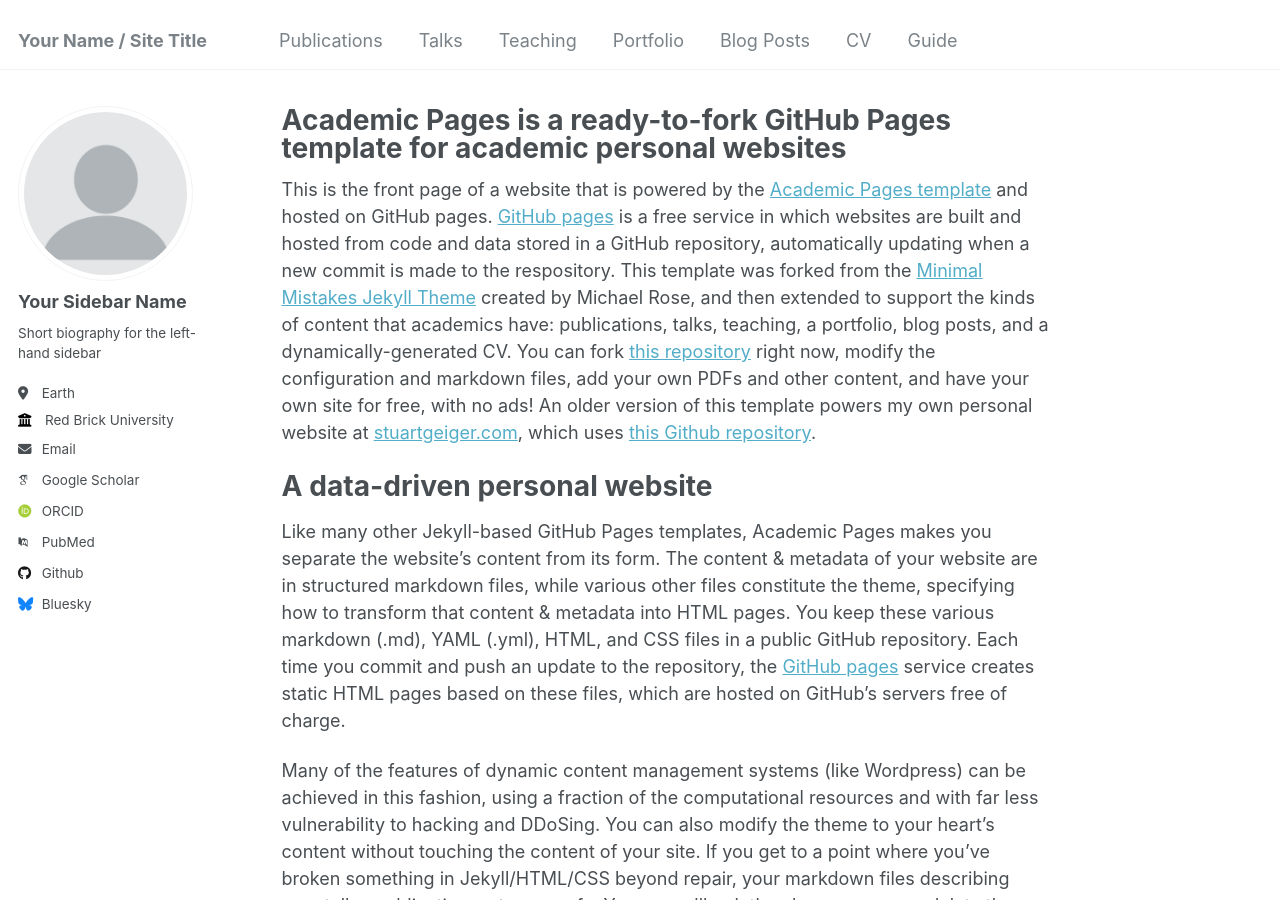
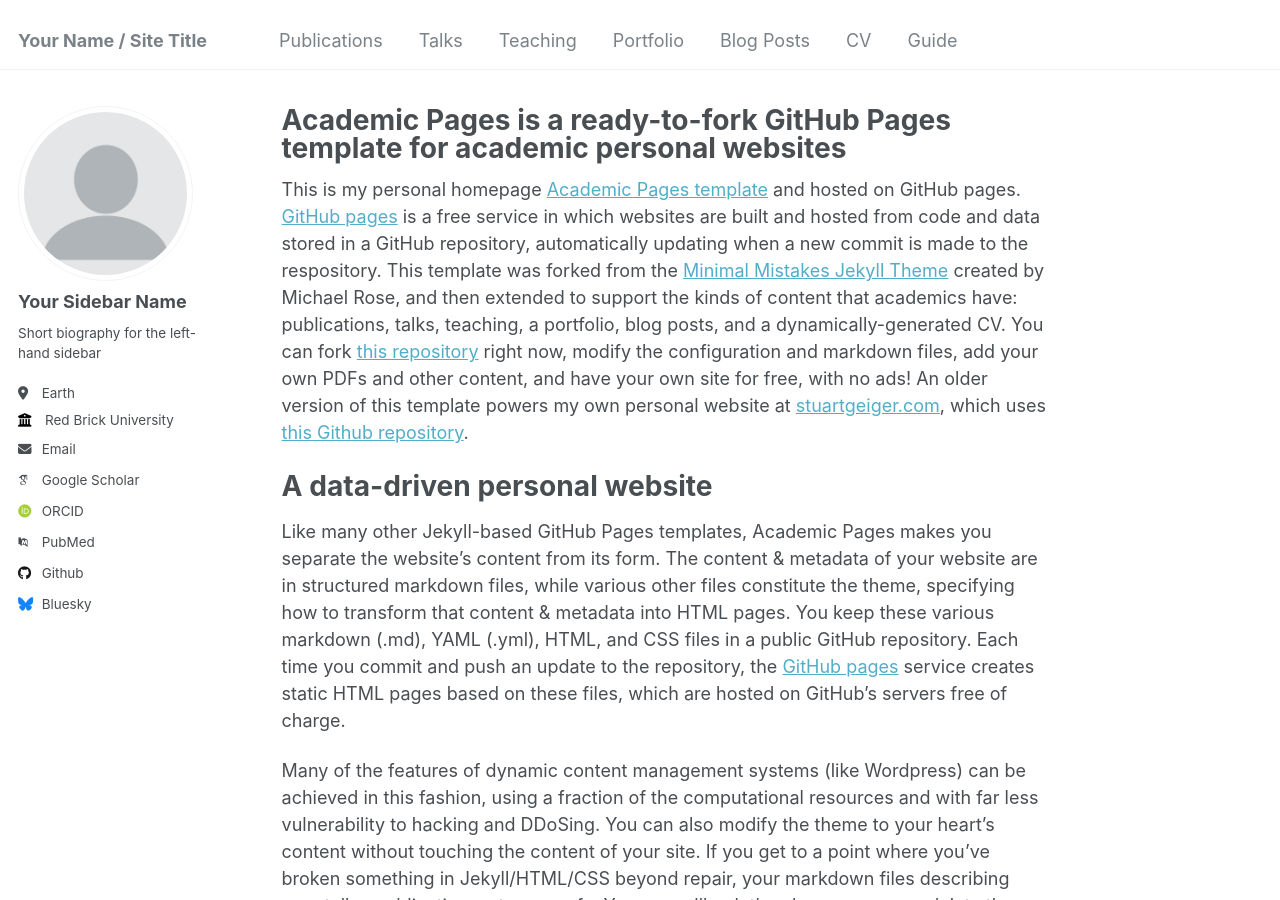
Before and after one commit to yangyu21/yangyu21.github.io, a Jekyll site: the page built from _pages/about.md, in a window 1280 px wide and 900 px high. Built offline with Jekyll 4.4.1, drawn with Linux system fonts in a browser that asks for light colours; some web fonts are replaced.

Commit message:
Update about.md

```diff
--- a/_pages/about.md
+++ b/_pages/about.md
@@ -7,7 +7,7 @@ redirect_from:
   - /about.html
 ---
 
-This is the front page of a website that is powered by the [Academic Pages template](https://github.com/academicpages/academicpages.github.io) and hosted on GitHub pages. [GitHub pages](https://pages.github.com) is a free service in which websites are built and hosted from code and data stored in a GitHub repository, automatically updating when a new commit is made to the respository. This template was forked from the [Minimal Mistakes Jekyll Theme](https://mmistakes.github.io/minimal-mistakes/) created by Michael Rose, and then extended to support the kinds of content that academics have: publications, talks, teaching, a portfolio, blog posts, and a dynamically-generated CV. You can fork [this repository](https://github.com/academicpages/academicpages.github.io) right now, modify the configuration and markdown files, add your own PDFs and other content, and have your own site for free, with no ads! An older version of this template powers my own personal website at [stuartgeiger.com](http://stuartgeiger.com), which uses [this Github repository](https://github.com/staeiou/staeiou.github.io).
+This is my personal homepage [Academic Pages template](https://github.com/academicpages/academicpages.github.io) and hosted on GitHub pages. [GitHub pages](https://pages.github.com) is a free service in which websites are built and hosted from code and data stored in a GitHub repository, automatically updating when a new commit is made to the respository. This template was forked from the [Minimal Mistakes Jekyll Theme](https://mmistakes.github.io/minimal-mistakes/) created by Michael Rose, and then extended to support the kinds of content that academics have: publications, talks, teaching, a portfolio, blog posts, and a dynamically-generated CV. You can fork [this repository](https://github.com/academicpages/academicpages.github.io) right now, modify the configuration and markdown files, add your own PDFs and other content, and have your own site for free, with no ads! An older version of this template powers my own personal website at [stuartgeiger.com](http://stuartgeiger.com), which uses [this Github repository](https://github.com/staeiou/staeiou.github.io).
 
 A data-driven personal website
 ======
```
